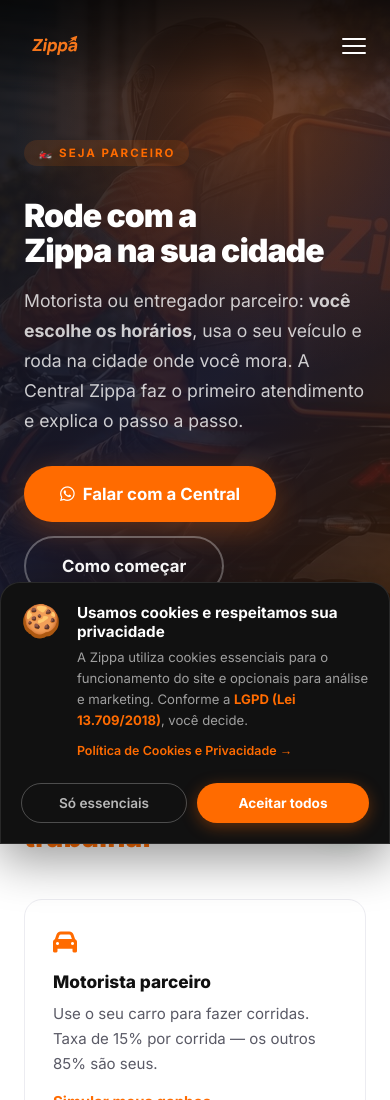
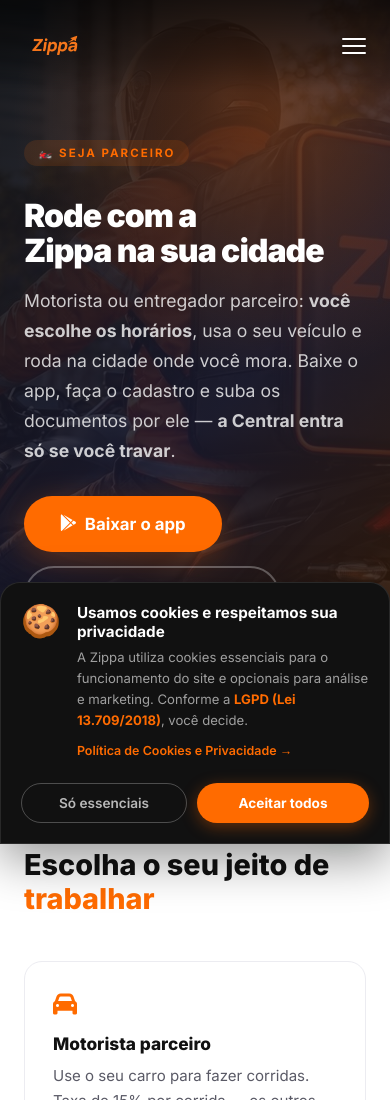
Before and after one commit to NexaLabsLTDA/zippa-site, a plain HTML site: page parceiro.html in a window 390 px wide. Shown: the top 1100 px of the page. Drawn offline with Linux system fonts and the light colour scheme.

Commit message:
Parceiro: app primeiro, Central como saída — CTA adaptado a Android e iPhone

```diff
--- a/parceiro.html
+++ b/parceiro.html
@@ -139,11 +139,12 @@
     <div class="container">
       <span class="section-tag">🏍️ Seja parceiro</span>
       <h1>Rode com a<br>Zippa na sua cidade</h1>
-      <p class="lead">Motorista ou entregador parceiro: <strong>você escolhe os horários</strong>, usa o seu veículo e roda na cidade onde você mora. A Central Zippa faz o primeiro atendimento e explica o passo a passo.</p>
+      <p class="lead">Motorista ou entregador parceiro: <strong>você escolhe os horários</strong>, usa o seu veículo e roda na cidade onde você mora. Baixe o app, faça o cadastro e suba os documentos por ele — <strong>a Central entra só se você travar</strong>.</p>
       <div class="p-ctas">
-        <a href="https://wa.me/554431421244?text=Ola!%20Quero%20ser%20parceiro%20da%20Zippa." class="btn btn-primary btn-lg" target="_blank" rel="noopener"><i class="fab fa-whatsapp"></i> Falar com a Central</a>
-        <a href="#como-comecar" class="btn btn-outline btn-lg" style="border-color:rgba(255,255,255,0.3);color:#fff;">Como começar</a>
+        <a id="cta-app" href="#apps" class="btn btn-primary btn-lg"><i class="fab fa-google-play"></i> Baixar o app</a>
+        <a href="https://wa.me/554431421244?text=Ola!%20Quero%20ser%20parceiro%20da%20Zippa." class="btn btn-outline btn-lg" style="border-color:rgba(255,255,255,0.3);color:#fff;" target="_blank" rel="noopener" id="cta-central"><i class="fab fa-whatsapp"></i> Falar com a Central</a>
       </div>
+      <p id="aviso-plataforma" style="font-size:0.86rem;color:rgba(255,255,255,0.72);margin-top:16px;">Android no Google Play · iPhone em breve</p>
     </div>
   </section>
 
@@ -335,5 +336,27 @@
   <script src="js/main.js?v=2"></script>
   <script src="js/cookies.js?v=3"></script>
   <script src="js/tracking.js?v=4"></script>
+  <script>
+  /* CTA do hero adaptado à plataforma: motorista e entregador só existem no Android. */
+  (function () {
+    var ua = navigator.userAgent || "";
+    var botao = document.getElementById("cta-app");
+    var aviso = document.getElementById("aviso-plataforma");
+    if (!botao) return;
+    var ehIPhone = /iPhone|iPad|iPod/i.test(ua);
+    var ehAndroid = /Android/i.test(ua);
+    if (ehIPhone) {
+      botao.href = "https://wa.me/554431421244?text=Ola!%20Uso%20iPhone%20e%20quero%20ser%20parceiro%20da%20Zippa.";
+      botao.innerHTML = '<i class="fab fa-whatsapp"></i> iPhone: falar com a Central';
+      botao.removeAttribute("target");
+      if (aviso) aviso.textContent = "O app de motorista e entregador ainda não está na App Store — a Central cadastra você por outro caminho.";
+    } else if (ehAndroid) {
+      /* Android: a seção #apps tem os dois apps (motorista e entregador) com o botão da loja */
+      botao.href = "#apps";
+      botao.innerHTML = '<i class="fab fa-google-play"></i> Baixar o app no Google Play';
+      if (aviso) aviso.textContent = "Você está no Android: escolha abaixo o app de motorista ou de entregador.";
+    }
+  })();
+  </script>
 </body>
 </html>
```
